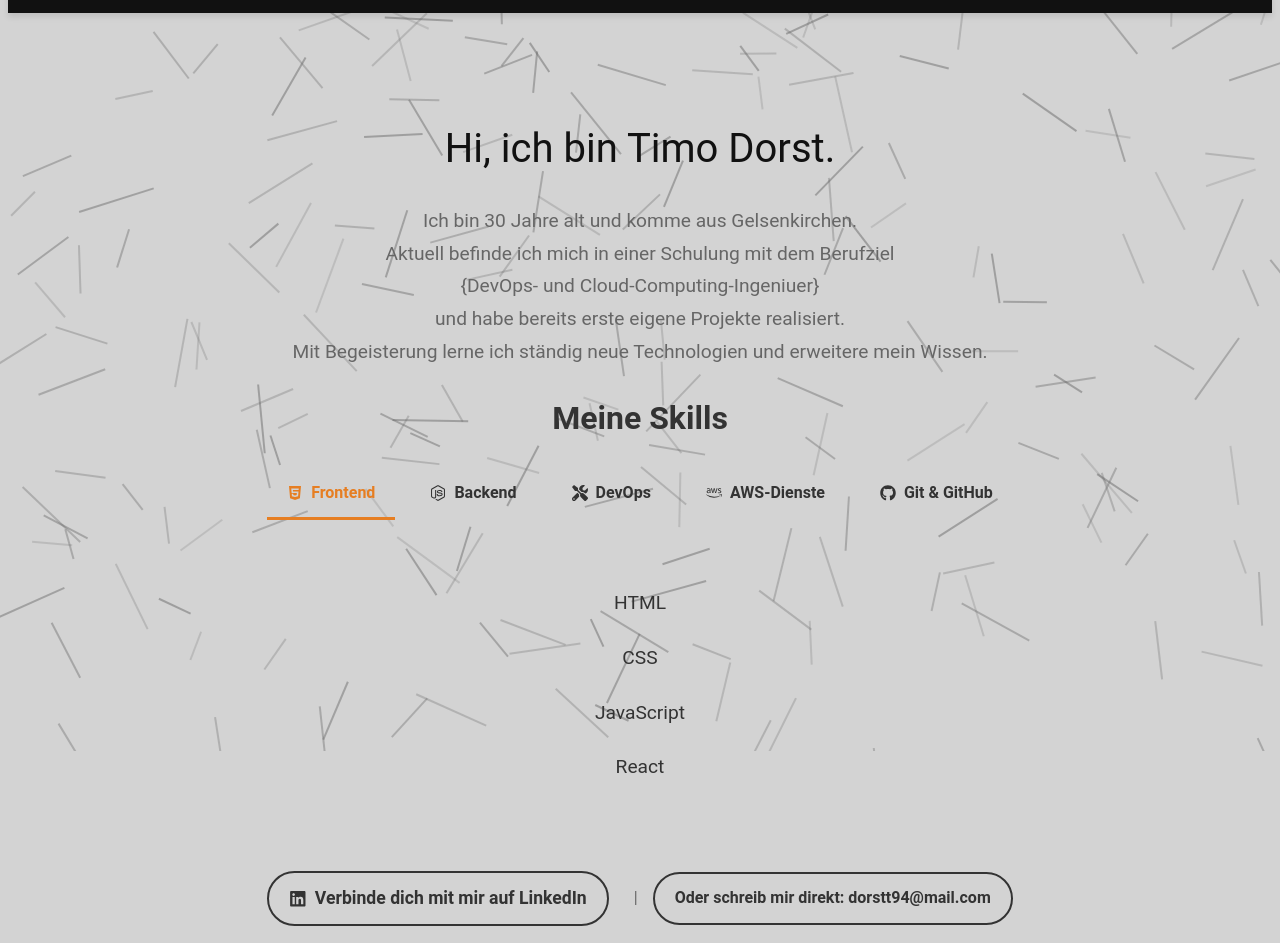
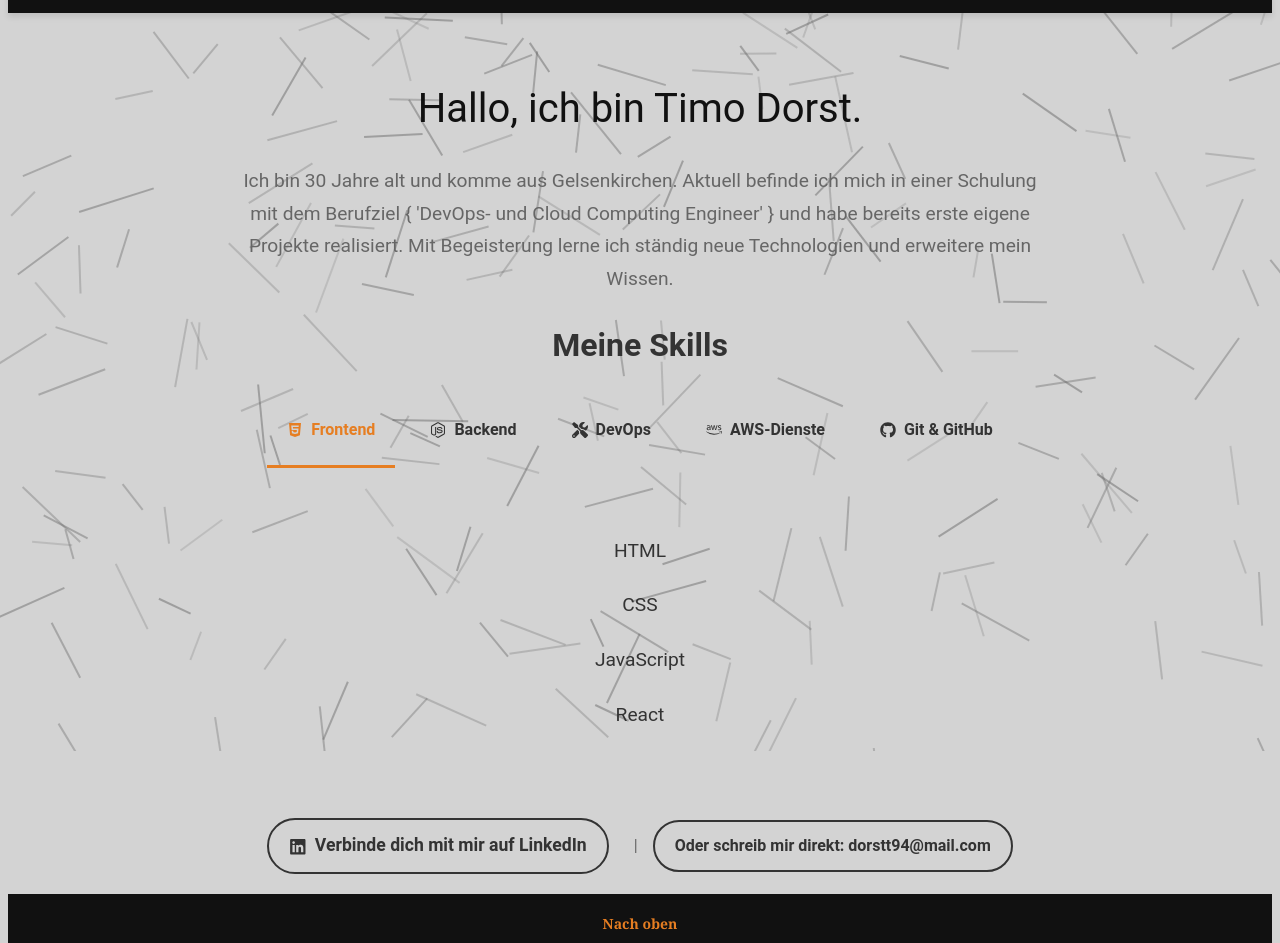
Before and after one commit to timod94/my-homepage, a React (Create React App) app: page / in a window 1280 px wide. Shown: the part 49-992 px from the top of the page. Built offline with nearby package versions, Linux system fonts and the light colour scheme.

Commit message:
Update for about.js and footer.js

```diff
--- a/src/components/footer.js
+++ b/src/components/footer.js
@@ -16,7 +16,7 @@ function Footer() {
     return (
         <footer style={footerStyle}>
 
-            <a href="#top" style={{ color: '#0077b5', textDecoration: 'none', fontWeight: 'bold' }}>
+            <a href="#top" style={{ color: '#e67e22', textDecoration: 'none', fontWeight: 'bold' }}>
                 Nach oben
                 </a>
 
--- a/src/pages/about.js
+++ b/src/pages/about.js
@@ -65,7 +65,7 @@ function About() {
     ]
 //########################### CSS inlineStyle ##################################
     const aboutStyle = {
-        padding: '60px 20px',
+        padding: '20px 20px',
         fontFamily: 'Roboto, sans-serif',
         textAlign: 'center',
         color: '#333',
@@ -124,7 +124,7 @@ function About() {
     };
 
     const tabStyle = (isActive) => ({
-        padding: '10px 20px',
+        padding: '20px 20px',
         cursor: 'pointer',
         borderBottom: isActive ? '3px solid #e67e22' : '3px solid transparent',
         color: isActive ? '#e67e22' : '#333',
@@ -155,11 +155,11 @@ function About() {
     return (
         <div style={aboutStyle}>
             <p style={headingStyle}>
-                Hi, ich bin Timo Dorst.
+                Hallo, ich bin Timo Dorst.
             </p>
             <p style={paragraphStyle}>
-                Ich bin {age} Jahre alt und komme aus Gelsenkirchen.<br/>
-                Aktuell befinde ich mich in einer Schulung mit dem Berufziel <br/>&#123;DevOps- und Cloud-Computing-Ingeniuer&#125;<br/> und habe bereits erste eigene Projekte realisiert.<br/>
+                Ich bin {age} Jahre alt und komme aus Gelsenkirchen.
+                Aktuell befinde ich mich in einer Schulung mit dem Berufziel &#123; 'DevOps- und Cloud Computing Engineer' &#125; und habe bereits erste eigene Projekte realisiert.
                 Mit Begeisterung lerne ich ständig neue Technologien und erweitere mein Wissen.
             </p>
 
```
Also changed, not shown: 2 other files (tests, documents, lock files or other folders).
